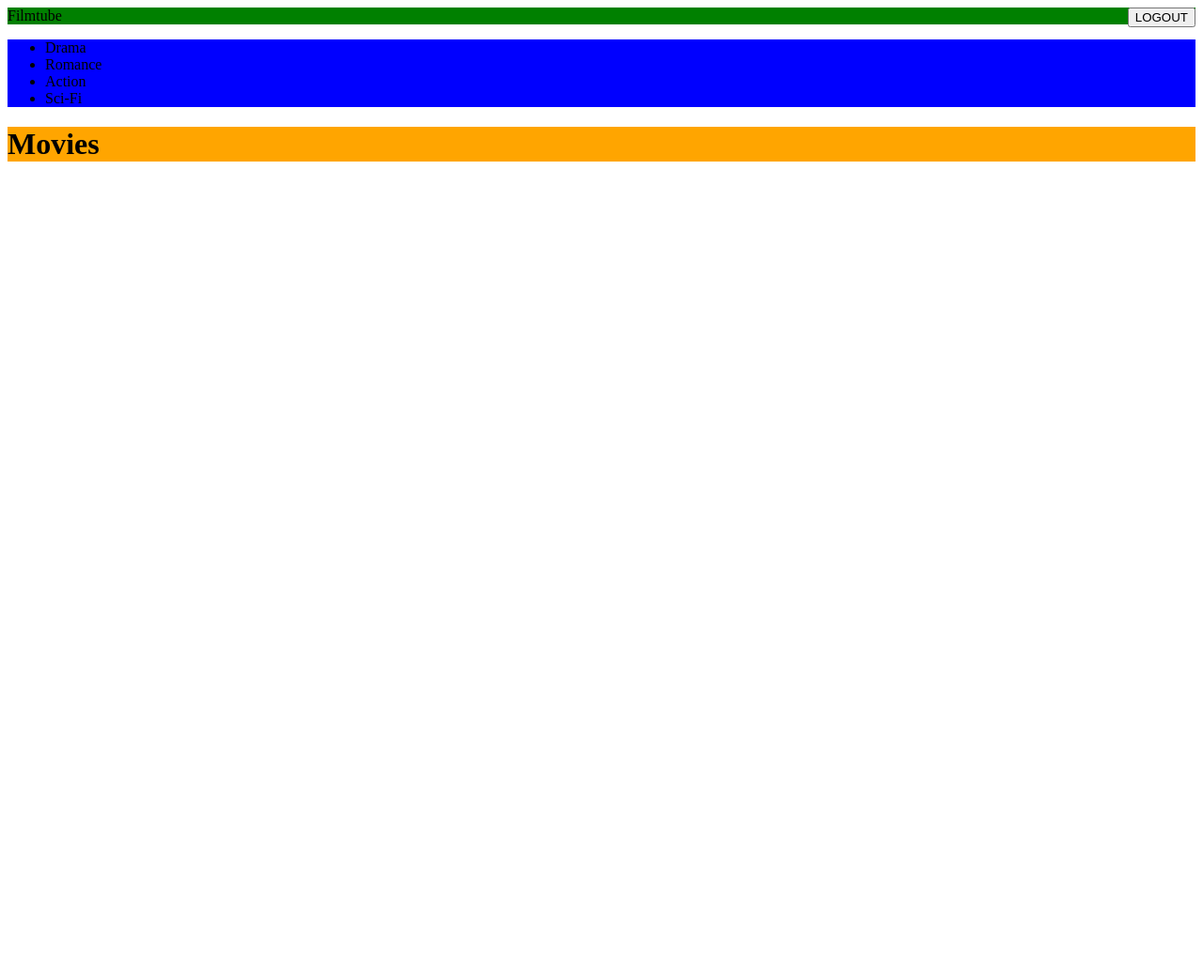
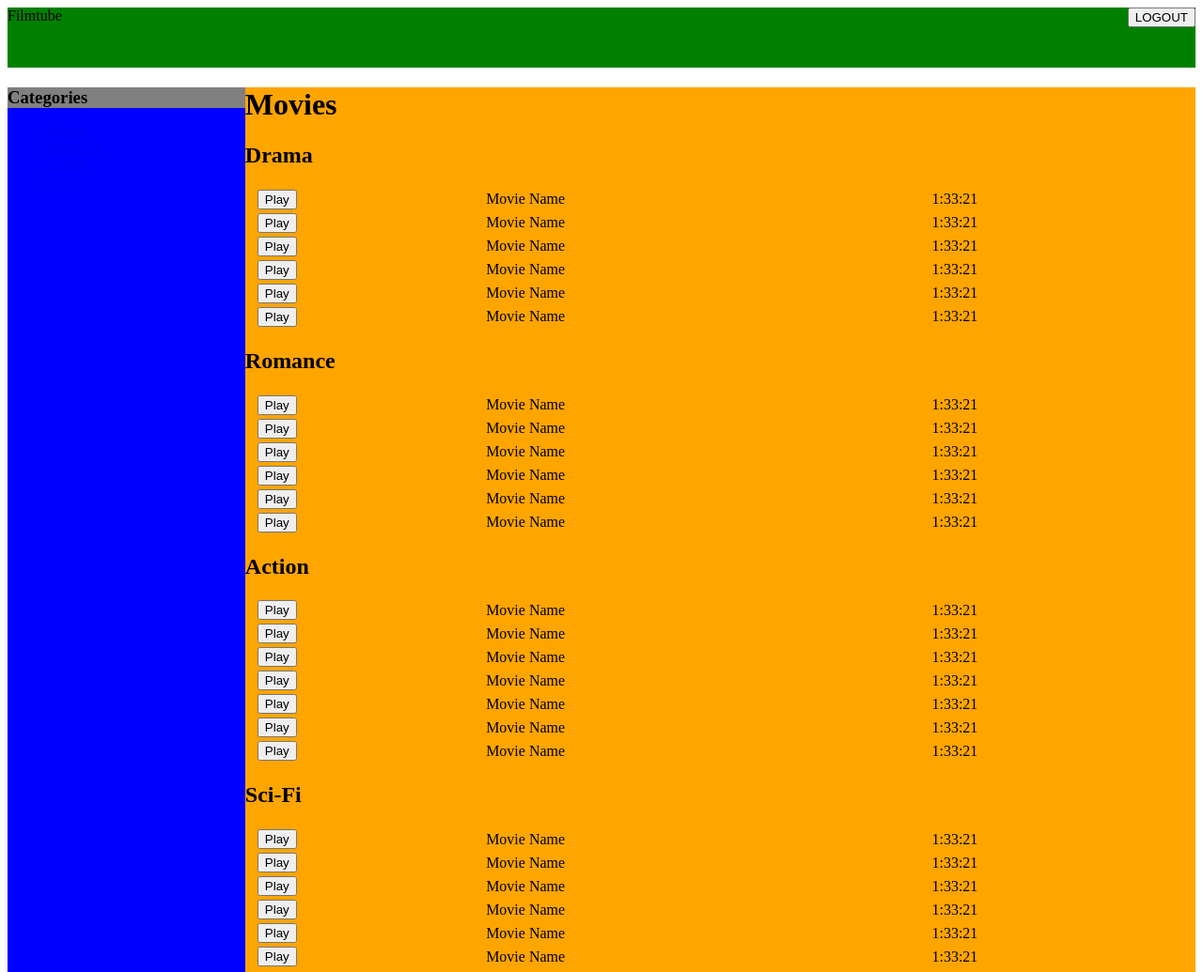
Before and after one commit to BrandonInspires/phase-2-challenge-, a plain HTML site: page part-3/index.html in a window 1280 px wide. Shown: the top 1035 px of the page at 94% size. Before the commit the page ends 800 px from the top, so only its background shows below. Drawn offline with Linux system fonts and the light colour scheme.

Commit message:
added Page Layout and Links

```diff
--- a/part-3/index.css
+++ b/part-3/index.css
@@ -1,16 +1,35 @@
 body {
 }
 
-
 header {
 	background-color: green;
+	height: 5vw;
 }
 #loginButton {
 	float: right;
 }
 nav {
 	background-color: blue;
+	width: 20%;
+	height: 100vw;
+	float: left;
+}
+nav h3 {
+	margin: 0px;
+	padding: 0px;
+	background-color: gray;
+}
+
+nav li {
+	list-style: none;
 }
 #content {
 	background-color: orange;
+	width: 100%;
+	height: 100vw;
 }
+
+table {
+	width: 80%;
+	padding-left: 10px;
+}
--- a/part-3/index.html
+++ b/part-3/index.html
@@ -9,27 +9,169 @@
 
 </head>
 <body>
-	<header>Filmtube <button id="loginButton">LOGOUT</button></header>
+	<header>Filmtube <button id="loginButton">LOGOUT</button>
+	</header>
 	<div id="container">
 		<nav>
+			<h3>Categories</h3>
 			<ul>
 				<li>
-					Drama
+					 <a href="#drama">Drama</a>
 				</li>
 				<li>
-					Romance
+					<a href="#romance">Romance</a>
 				</li>
 				<li>
-					Action
+					<a href="#action">Action</a>
 				</li>
 				<li>
-					Sci-Fi
+					<a href="#scifi">Sci-Fi</a>
 				</li>
 			</ul>
 		</nav>
 		<div id="content">
 			<h1>Movies</h1>
+			<a name="drama"><h2>Drama</h2></a>
 			<!-- Insert Table Here  -->
+			<table>
+				<tr>
+					<td><button>Play</button></td>
+					<td>Movie Name</td>
+					<td>1:33:21</td>
+				</tr>
+				<tr>
+					<td><button>Play</button></td>
+					<td>Movie Name</td>
+					<td>1:33:21</td>
+				</tr>
+				<tr>
+					<td><button>Play</button></td>
+					<td>Movie Name</td>
+					<td>1:33:21</td>
+				</tr>
+				<tr>
+					<td><button>Play</button></td>
+					<td>Movie Name</td>
+					<td>1:33:21</td>
+				</tr>
+				<tr>
+					<td><button>Play</button></td>
+					<td>Movie Name</td>
+					<td>1:33:21</td>
+				</tr>
+				<tr>
+					<td><button>Play</button></td>
+					<td>Movie Name</td>
+					<td>1:33:21</td>
+				</tr>
+			</table>
+			<a name="romance"><h2>Romance</h2></a>
+			<!-- Insert Table Here  -->
+			<table>
+				<tr>
+					<td><button>Play</button></td>
+					<td>Movie Name</td>
+					<td>1:33:21</td>
+				</tr>
+				<tr>
+					<td><button>Play</button></td>
+					<td>Movie Name</td>
+					<td>1:33:21</td>
+				</tr>
+				<tr>
+					<td><button>Play</button></td>
+					<td>Movie Name</td>
+					<td>1:33:21</td>
+				</tr>
+				<tr>
+					<td><button>Play</button></td>
+					<td>Movie Name</td>
+					<td>1:33:21</td>
+				</tr>
+				<tr>
+					<td><button>Play</button></td>
+					<td>Movie Name</td>
+					<td>1:33:21</td>
+				</tr>
+				<tr>
+					<td><button>Play</button></td>
+					<td>Movie Name</td>
+					<td>1:33:21</td>
+				</tr>
+			</table>
+			<a name="action"><h2>Action</h2></a>
+			<!-- Insert Table Here  -->
+			<table>
+				<tr>
+					<td><button>Play</button></td>
+					<td>Movie Name</td>
+					<td>1:33:21</td>
+				</tr>
+				<tr>
+					<td><button>Play</button></td>
+					<td>Movie Name</td>
+					<td>1:33:21</td>
+				</tr>
+				<tr>
+					<td><button>Play</button></td>
+					<td>Movie Name</td>
+					<td>1:33:21</td>
+				</tr>
+				<tr>
+					<td><button>Play</button></td>
+					<td>Movie Name</td>
+					<td>1:33:21</td>
+				</tr>
+				<tr>
+					<td><button>Play</button></td>
+					<td>Movie Name</td>
+					<td>1:33:21</td>
+				</tr>
+				<tr>
+					<td><button>Play</button></td>
+					<td>Movie Name</td>
+					<td>1:33:21</td>
+				</tr>
+				<tr>
+					<td><button>Play</button></td>
+					<td>Movie Name</td>
+					<td>1:33:21</td>
+				</tr>
+			</table>
+			<a name="scifi"><h2>Sci-Fi</h2></a>
+			<!-- Insert Table Here  -->
+			<table>
+				<tr>
+					<td><button>Play</button></td>
+					<td>Movie Name</td>
+					<td>1:33:21</td>
+				</tr>
+				<tr>
+					<td><button>Play</button></td>
+					<td>Movie Name</td>
+					<td>1:33:21</td>
+				</tr>
+				<tr>
+					<td><button>Play</button></td>
+					<td>Movie Name</td>
+					<td>1:33:21</td>
+				</tr>
+				<tr>
+					<td><button>Play</button></td>
+					<td>Movie Name</td>
+					<td>1:33:21</td>
+				</tr>
+				<tr>
+					<td><button>Play</button></td>
+					<td>Movie Name</td>
+					<td>1:33:21</td>
+				</tr>
+				<tr>
+					<td><button>Play</button></td>
+					<td>Movie Name</td>
+					<td>1:33:21</td>
+				</tr>
+			</table>
 		</div>
 	</div>
 </body>
```
